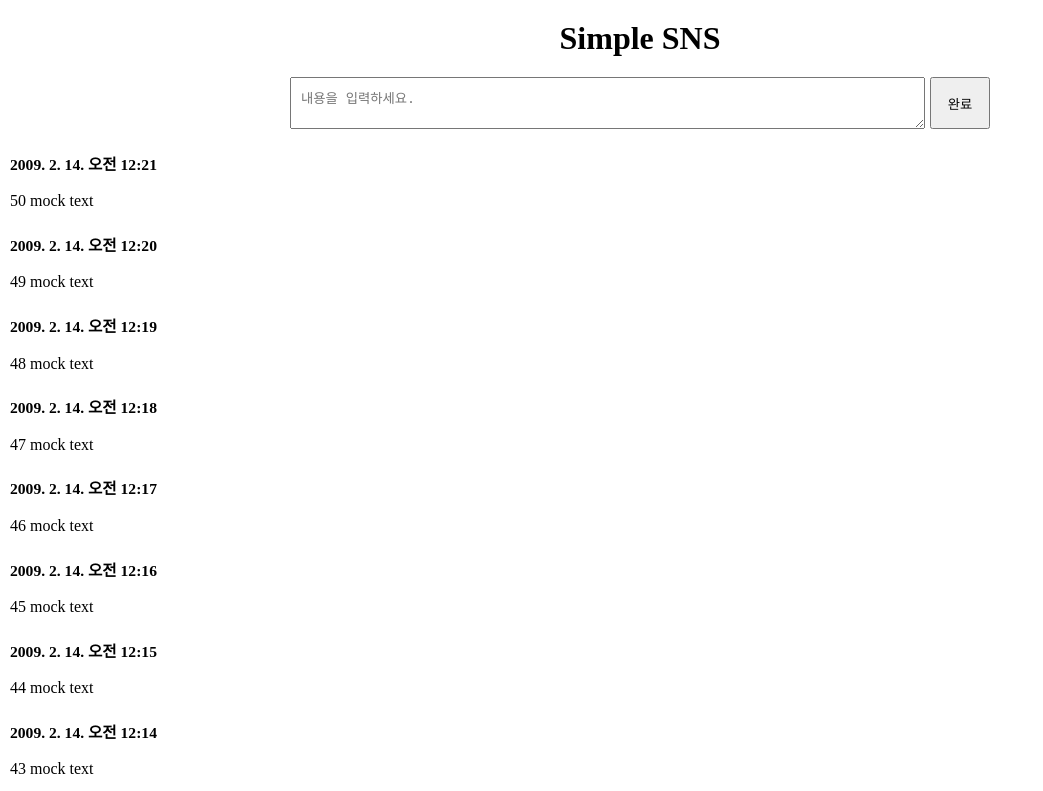
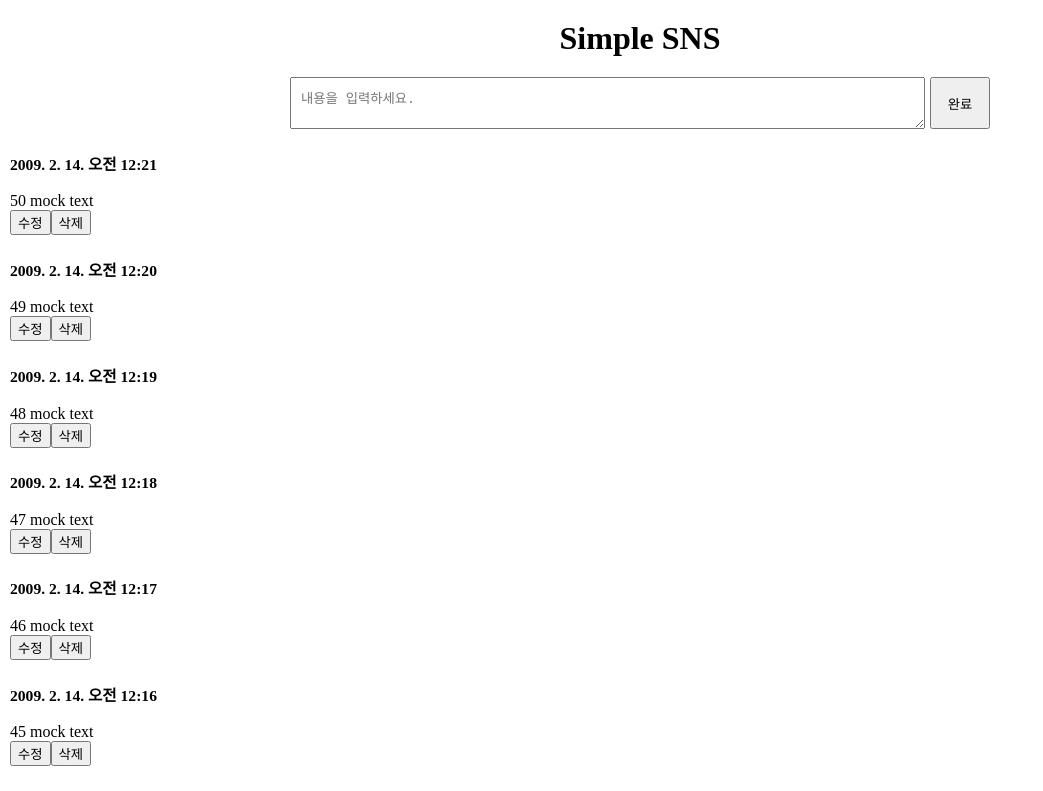
Before and after one commit to dongwonnn/local-api, a Next.js app in the folder client/: page / in a window 1280 px wide. Shown: the top 791 px of the page, without its empty margins (0-1043 px from the left). Built offline with nearby package versions, Linux system fonts and the light colour scheme.

Commit message:
feat: CRUD 컴포넌트 구현
- update, delete 컴포넌트 구현
- editing 상태관리

```diff
--- a/client/components/MsgInput.js
+++ b/client/components/MsgInput.js
@@ -1,6 +1,6 @@
 import React, { useCallback, useRef } from "react";
 
-const MsgInput = ({ mutate }) => {
+const MsgInput = ({ mutate, id = undefined, text = "" }) => {
   const textRef = useRef(null);
 
   const onSubmit = useCallback((e) => {
@@ -10,11 +10,15 @@
     const text = textRef.current.value;
     textRef.current.value = "";
 
-    mutate(text);
+    mutate(text, id);
   });
   return (
     <form className="messages__input" onSubmit={onSubmit}>
-      <textarea ref={textRef} placeholder="내용을 입력하세요." />
+      <textarea
+        ref={textRef}
+        defaultValue={text}
+        placeholder="내용을 입력하세요."
+      />
       <button type="submit">완료</button>
     </form>
   );
--- a/client/components/MsgItem.js
+++ b/client/components/MsgItem.js
@@ -1,6 +1,16 @@
 import React from "react";
+import MsgInput from "./MsgInput";
 
-const MsgItem = ({ userId, timestamp, text }) => {
+const MsgItem = ({
+  id,
+  userId,
+  timestamp,
+  text,
+  onUpdate,
+  isEditing,
+  startEdit,
+  onDelete,
+}) => {
   return (
     <li className="message__item">
       <h3>
@@ -17,7 +27,18 @@
         </sub>
       </h3>
 
-      {text}
+      {isEditing ? (
+        <>
+          <MsgInput mutate={onUpdate} text={text} id={id} />
+        </>
+      ) : (
+        text
+      )}
+
+      <div className="">
+        <button onClick={startEdit}>수정</button>
+        <button onClick={onDelete}>삭제</button>
+      </div>
     </li>
   );
 };
--- a/client/components/MsgList.js
+++ b/client/components/MsgList.js
@@ -1,4 +1,4 @@
-import React, { useState } from "react";
+import React, { useCallback, useState } from "react";
 import MsgInput from "./MsgInput";
 import MsgItem from "./MsgItem";
 
@@ -16,8 +16,9 @@
 
 const MsgList = () => {
   const [msgs, setMsgs] = useState(originalMsgs);
+  const [editingId, setEditingId] = useState(null);
 
-  const onCreate = (text) => {
+  const onCreate = useCallback((text) => {
     const newMsg = {
       id: msgs.length + 1,
       userId: getRandomUserId(),
@@ -25,6 +26,38 @@
       text: `${msgs.length + 1} ${text}`,
     };
     setMsgs((msgs) => [newMsg, ...msgs]);
+  }, []);
+
+  const onUpdate = useCallback((text, id) => {
+    setMsgs((msgs) => {
+      const targetIndex = msgs.findIndex((msg) => msg.id === id);
+      if (targetIndex < 0) return;
+
+      const newMsgs = [...msgs];
+      newMsgs.splice(targetIndex, 1, {
+        ...msgs[targetIndex],
+        text,
+      });
+
+      return newMsgs;
+    });
+    doneEdit();
+  }, []);
+
+  const onDelete = (id) => {
+    setMsgs((msgs) => {
+      const targetIndex = msgs.findIndex((msg) => msg.id === id);
+      if (targetIndex < 0) return;
+
+      const newMsgs = [...msgs];
+      newMsgs.splice(targetIndex, 1);
+
+      return newMsgs;
+    });
+  };
+
+  const doneEdit = () => {
+    setEditingId(null);
   };
 
   return (
@@ -32,7 +65,14 @@
       <MsgInput mutate={onCreate} />
       <ul className="messages">
         {msgs.map((x) => (
-          <MsgItem key={x.id} {...x} />
+          <MsgItem
+            key={x.id}
+            {...x}
+            onUpdate={onUpdate}
+            startEdit={() => setEditingId(x.id)}
+            onDelete={() => onDelete(x.id)}
+            isEditing={editingId === x.id}
+          />
         ))}
       </ul>
     </>
--- a/client/pages/index.scss
+++ b/client/pages/index.scss
@@ -51,6 +51,7 @@
     p {
       margin: 10px 0;
     }
+
     &:hover .messages__buttons {
       display: block;
     }
```
